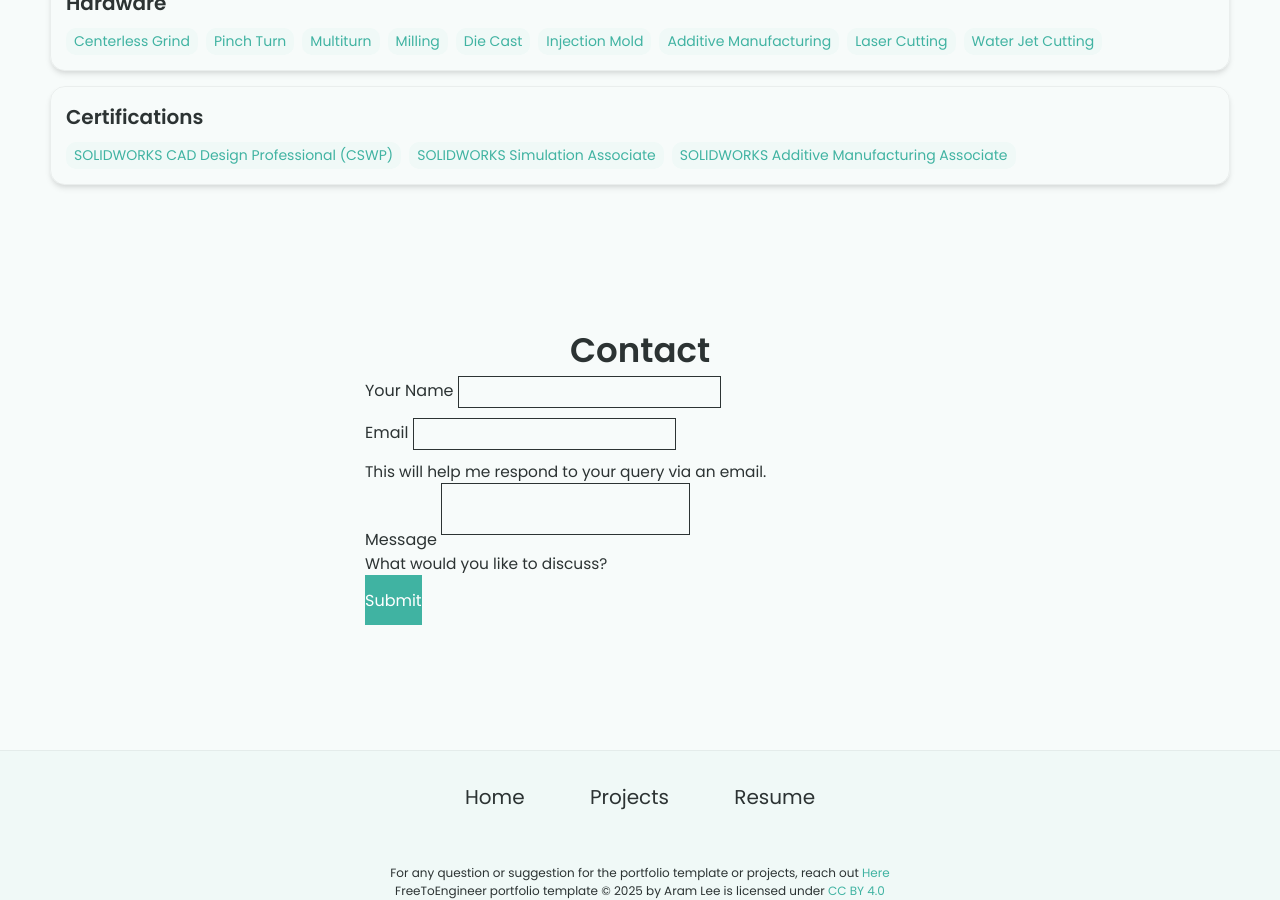
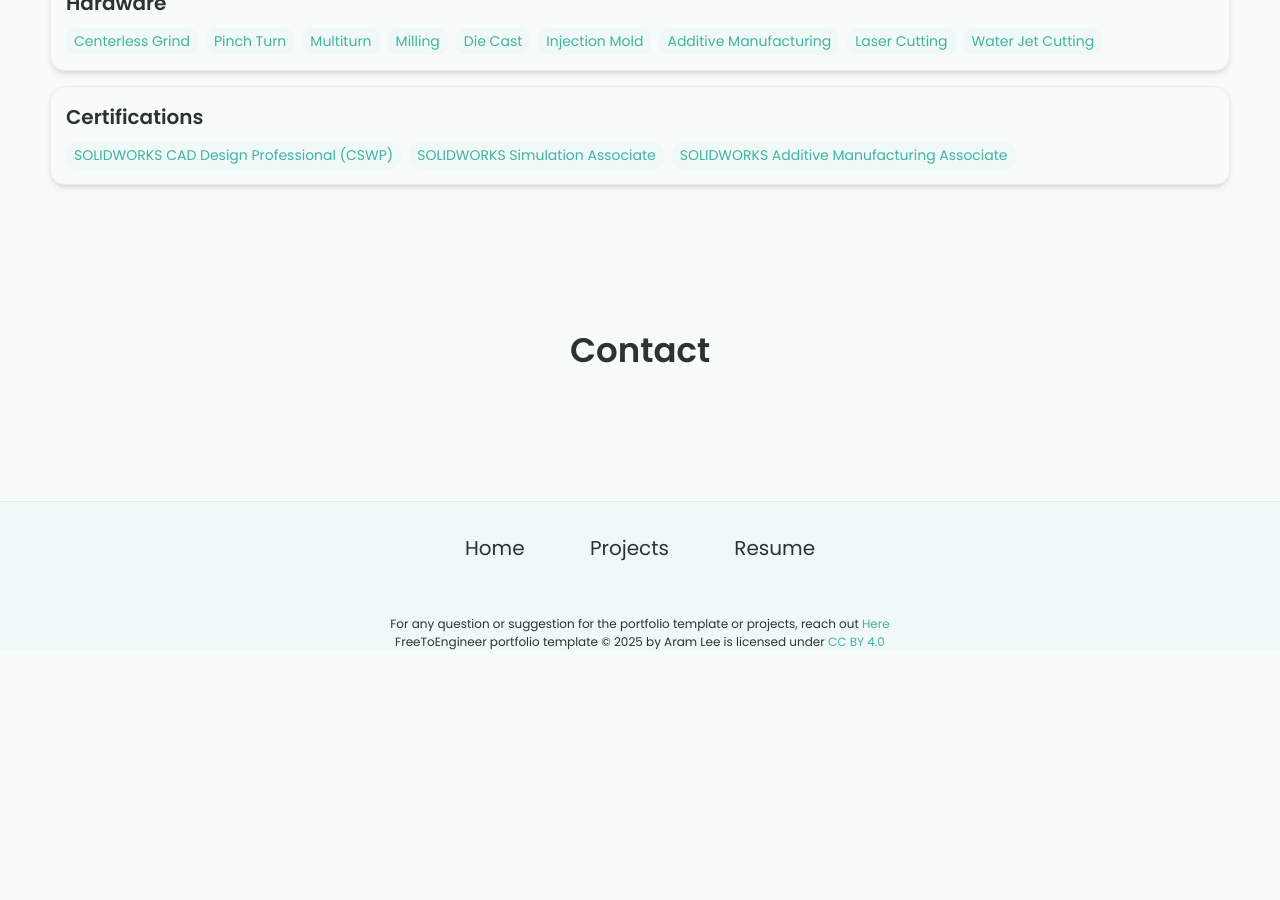
Before and after one commit to dylanengr/dylanengr.github.io, a Jekyll site: the page built from index.html, in a window 1280 px wide and 900 px high, scrolled down 2247 px. Built offline with Jekyll 4.4.1, drawn with Linux system fonts in a browser that asks for light colours; after the commit the page ends 2898 px from its top, so only the background shows below that.

Commit message:
Update contact.html

```diff
--- a/_includes/contact.html
+++ b/_includes/contact.html
@@ -4,37 +4,7 @@
 
     <div class="group">
 
-        <form
-          action="https://formspree.io/f/{FORM_ID}"
-          class="fs-form"
-          target="_top"
-          method="POST"
-        >
-          <div class="fs-field">
-            <label class="fs-label" for="name">Your Name</label>
-            <input class="fs-input" id="name" name="name" required />
-          </div>
-          <div class="fs-field">
-            <label class="fs-label" for="email">Email</label>
-            <input class="fs-input" id="email" name="email" required />
-            <p class="fs-description">
-              This will help me respond to your query via an email.
-            </p>
-          </div>
-          <div class="fs-field">
-            <label class="fs-label" for="message">Message</label>
-            <textarea
-              class="fs-textarea"
-              id="message"
-              name="message"
-              required
-            ></textarea>
-            <p class="fs-description">What would you like to discuss?</p>
-          </div>
-          <div class="fs-button-group">
-            <button class="fs-button" type="submit">Submit</button>
-          </div>
-        </form>
+
 
     </div>
   </section>
```
